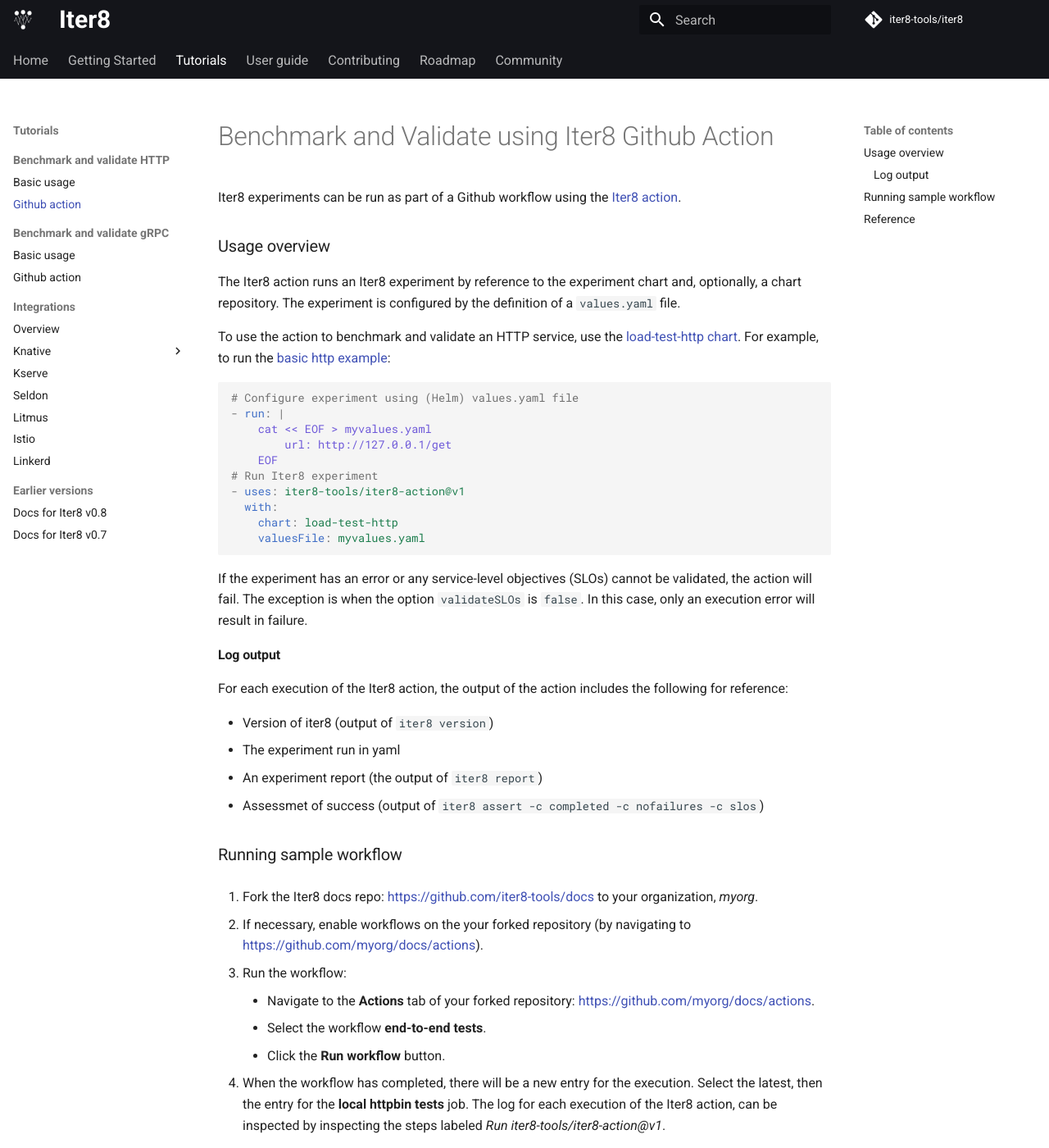
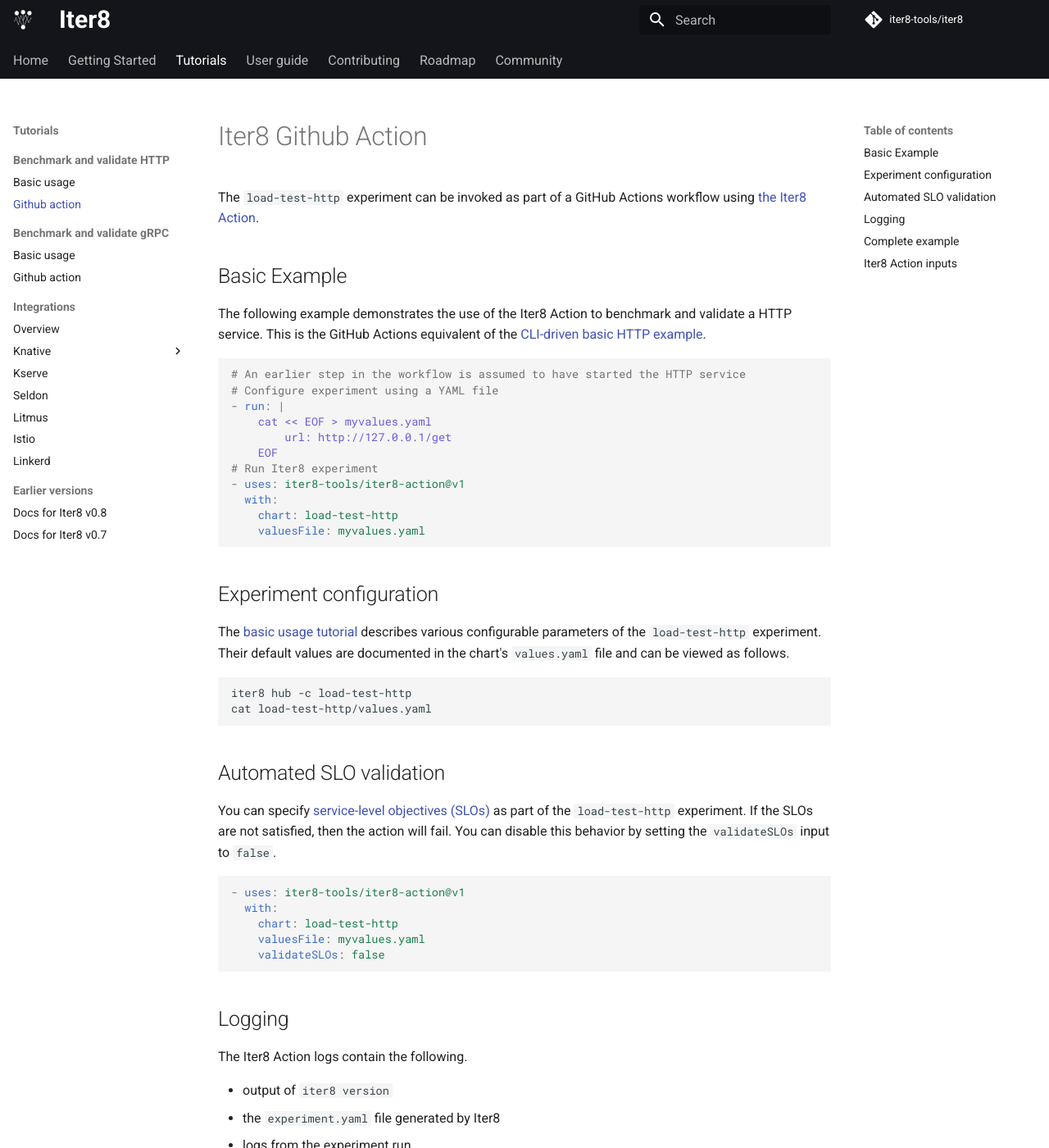
Before and after one commit to iter8-tools/docs, an MkDocs documentation site: the page built from docs/tutorials/load-test-http/ghaction.md, in a window 1280 px wide and 1400 px high. Shown: the whole window at 82% size. Built offline with MkDocs 1.6.1 and Material for MkDocs 9.7.7, drawn with Linux system fonts in a browser that asks for light colours; comment, search, counter and statistics services are not loaded; the version menu is left out; some of the changed text lies outside the part shown.

Commit message:
update gh doc for http (#22)
Signed-off-by: Michael Kalantar <kalantar@us.ibm.com>

````diff
--- a/docs/tutorials/load-test-http/ghaction.md
+++ b/docs/tutorials/load-test-http/ghaction.md
@@ -2,18 +2,17 @@
 template: main.html
 ---
 
-# Benchmark and Validate using Iter8 Github Action
+# Iter8 Github Action
 
-Iter8 experiments can be run as part of a Github workflow using the [Iter8 action](https://github.com/iter8-tools/iter8-action).
+The `load-test-http` experiment can be invoked as part of a GitHub Actions workflow using [the Iter8 Action](https://github.com/iter8-tools/iter8-action).
 
-### Usage overview
+## Basic Example
 
-The Iter8 action runs an Iter8 experiment by reference to the experiment chart and, optionally, a chart repository. The experiment is configured by the definition of a `values.yaml` file.
-
-To use the action to benchmark and validate an HTTP service, use the [load-test-http chart](https://github.com/iter8-tools/hub/tree/main/charts/load-test-http). For example, to run the [basic http example](../load-test-http/basicusage/#basic-example):
+The following example demonstrates the use of the Iter8 Action to benchmark and validate a HTTP service. This is the GitHub Actions equivalent of the [CLI-driven basic HTTP example](basicusage.md#basic-example).
 
 ```yaml
-# Configure experiment using (Helm) values.yaml file
+# An earlier step in the workflow is assumed to have started the HTTP service
+# Configure experiment using a YAML file
 - run: |
     cat << EOF > myvalues.yaml
         url: http://127.0.0.1/get
@@ -25,18 +24,40 @@
     valuesFile: myvalues.yaml
 ```
 
-If the experiment has an error or any service-level objectives (SLOs) cannot be validated, the action will fail. The exception is when the option `validateSLOs` is `false`. In this case, only an execution error will result in failure.
+## Experiment configuration
 
-#### Log output
+The [basic usage tutorial](basicusage.md) describes various configurable parameters of the `load-test-http` experiment. Their default values are documented in the chart's `values.yaml` file and can be viewed as follows.
 
-For each execution of the Iter8 action, the output of the action includes the following for reference:
+```shell
+iter8 hub -c load-test-http
+cat load-test-http/values.yaml
+```
 
-- Version of iter8 (output of `iter8 version`)
-- The experiment run in yaml
-- An experiment report (the output of `iter8 report`)
-- Assessmet of success (output of `iter8 assert -c completed -c nofailures -c slos`)
+## Automated SLO validation
 
-### Running sample workflow
+You can specify [service-level objectives (SLOs)](basicusage.md#metrics-and-slos) as part of the `load-test-http` experiment. If the SLOs are not satisfied, then the action will fail. You can disable this behavior by setting the `validateSLOs` input to `false`.
+
+```yaml
+- uses: iter8-tools/iter8-action@v1
+  with:
+    chart: load-test-http
+    valuesFile: myvalues.yaml
+    validateSLOs: false
+```
+
+## Logging
+
+The Iter8 Action logs contain the following.
+
+- output of `iter8 version`
+- the `experiment.yaml` file generated by Iter8
+- logs from the experiment run
+- output of `iter8 report`
+- output of `iter8 assert -c completed -c nofailures -c slos`
+
+## Complete example
+
+A complete GitHub Actions workflow which exercises the Iter8 Action using the `load-test-http` experiment is available as part of [the Iter8 docs repo](https://github.com/iter8-tools/docs). Run this example as follows.
 
 1. Fork the Iter8 docs repo: <https://github.com/iter8-tools/docs> to your organization, *myorg*.
 
@@ -50,7 +71,6 @@
 
 4. When the workflow has completed, there will be a new entry for the execution. Select the latest, then the entry for the **local httpbin tests** job. The log for each execution of the Iter8 action, can be inspected by inspecting the steps labeled *Run iter8-tools/iter8-action@v1*.
 
-### Reference
+## Iter8 Action inputs
 
-- A full list of options for the Iter8 action are [here](https://github.com/iter8-tools/iter8-action/tree/v1).
-- A full list of the options for the `load-test-http` chart are [here](https://github.com/iter8-tools/hub/tree/main/charts/load-test-http).
+The list of inputs that can be configured for the Iter8 GitHub Action is documented [here](https://github.com/iter8-tools/iter8-action#action-inputs).
````
Also changed, not shown: docs/tutorials/load-test-grpc/ghaction.md (+3 -0 lines).
